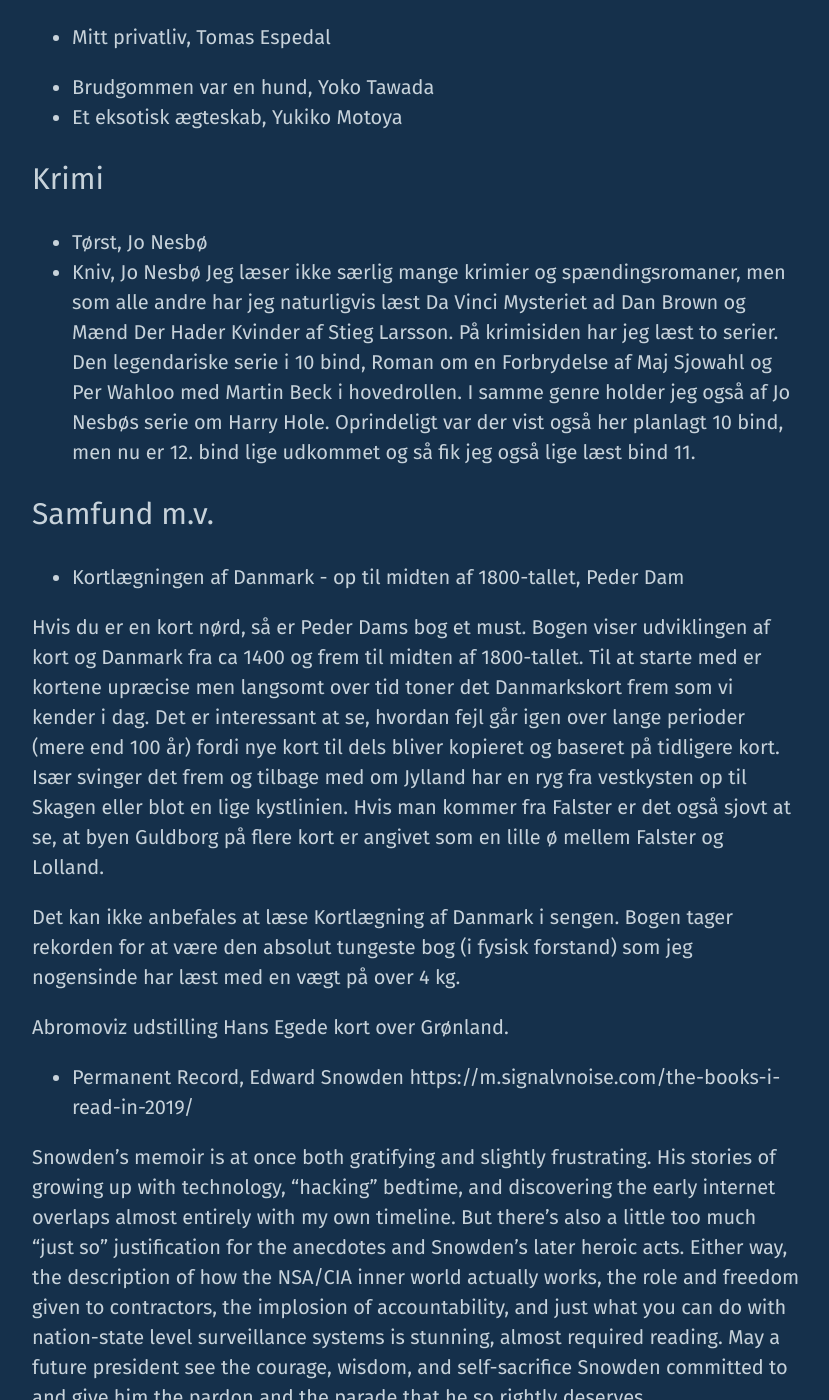
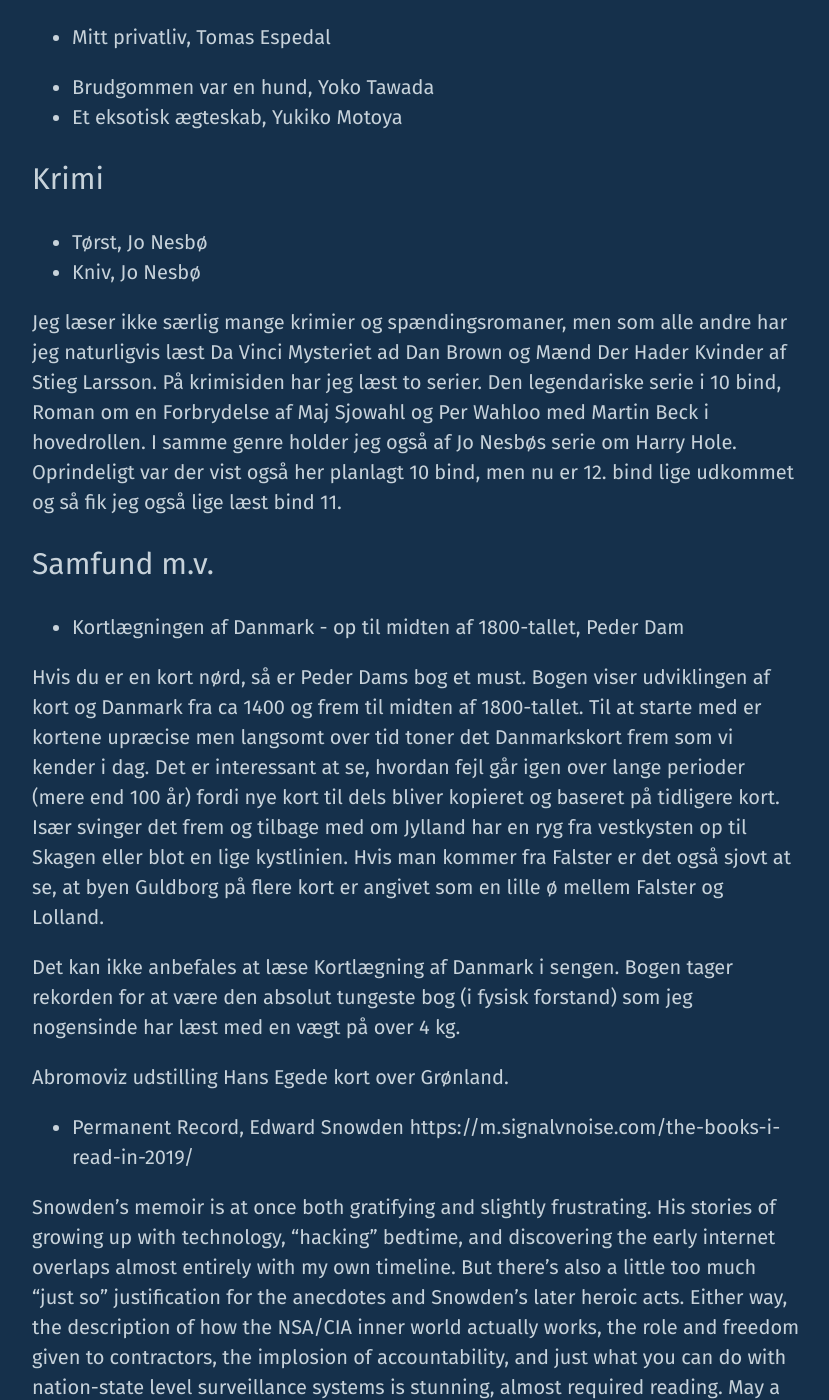
Before and after one commit to carsten-j/carsten-j.github.io, a Jekyll site: the page built from books.md, in a window 1280 px wide and 1400 px high, scrolled down 845 px. Shown: the whole window, without its empty margins (224-1053 px from the left). Built offline with Jekyll 4.4.1, drawn with Linux system fonts in a browser that asks for light colours; nearby versions of some CDN libraries; part of the change alters nothing that is shown; some of the changed text lies outside the part shown.

```diff
--- a/books.md
+++ b/books.md
@@ -25,6 +25,7 @@ I 2020 kom en ny roman af Balle med titlen Om Udregning Af Rumfang, hvilket fik
 ## Krimi
 * Tørst, Jo Nesbø
 * Kniv, Jo Nesbø
+
 Jeg læser ikke særlig mange krimier og spændingsromaner, men som alle andre har jeg naturligvis læst Da Vinci Mysteriet ad Dan Brown og  Mænd Der Hader Kvinder af Stieg Larsson. På krimisiden har jeg læst to serier. Den legendariske serie i 10 bind, Roman om en Forbrydelse af Maj Sjowahl og Per Wahloo med Martin Beck i hovedrollen. I samme genre holder jeg også af Jo Nesbøs serie om Harry Hole. Oprindeligt var der vist også her planlagt 10 bind, men nu er 12. bind lige udkommet og så fik jeg også lige læst bind 11.
 
 ## Samfund m.v.
@@ -41,7 +42,7 @@ https://m.signalvnoise.com/the-books-i-read-in-2019/
 
 Snowden’s memoir is at once both gratifying and slightly frustrating. His stories of growing up with technology, “hacking” bedtime, and discovering the early internet overlaps almost entirely with my own timeline. But there’s also a little too much “just so” justification for the anecdotes and Snowden’s later heroic acts. Either way, the description of how the NSA/CIA inner world actually works, the role and freedom given to contractors, the implosion of accountability, and just what you can do with nation-state level surveillance systems is stunning, almost required reading. May a future president see the courage, wisdom, and self-sacrifice Snowden committed to and give him the pardon and the parade that he so rightly deserves.
 
-## Digte
+## Poesi
 
 * Tractatus Philosophico-Poeticus, Signe Gjessing
 
@@ -79,6 +80,7 @@ mest for illustrationerne skyld, da kataloget kun er udgivet på fransk.
 * Små historier 3, Peter Adolphsen
 * Sebastian mernild, Professor, dr. scient. i klimaforandringer og glaciologi, Rosenkjærprisen 2018
 * Den kriblende have, Dave Goulson
+* Som Gjaldt det Livet, Jørgen Steen Nielsen
 
 ## Faglitteratur
 * The Unicorn Project, Gene Kim
```
